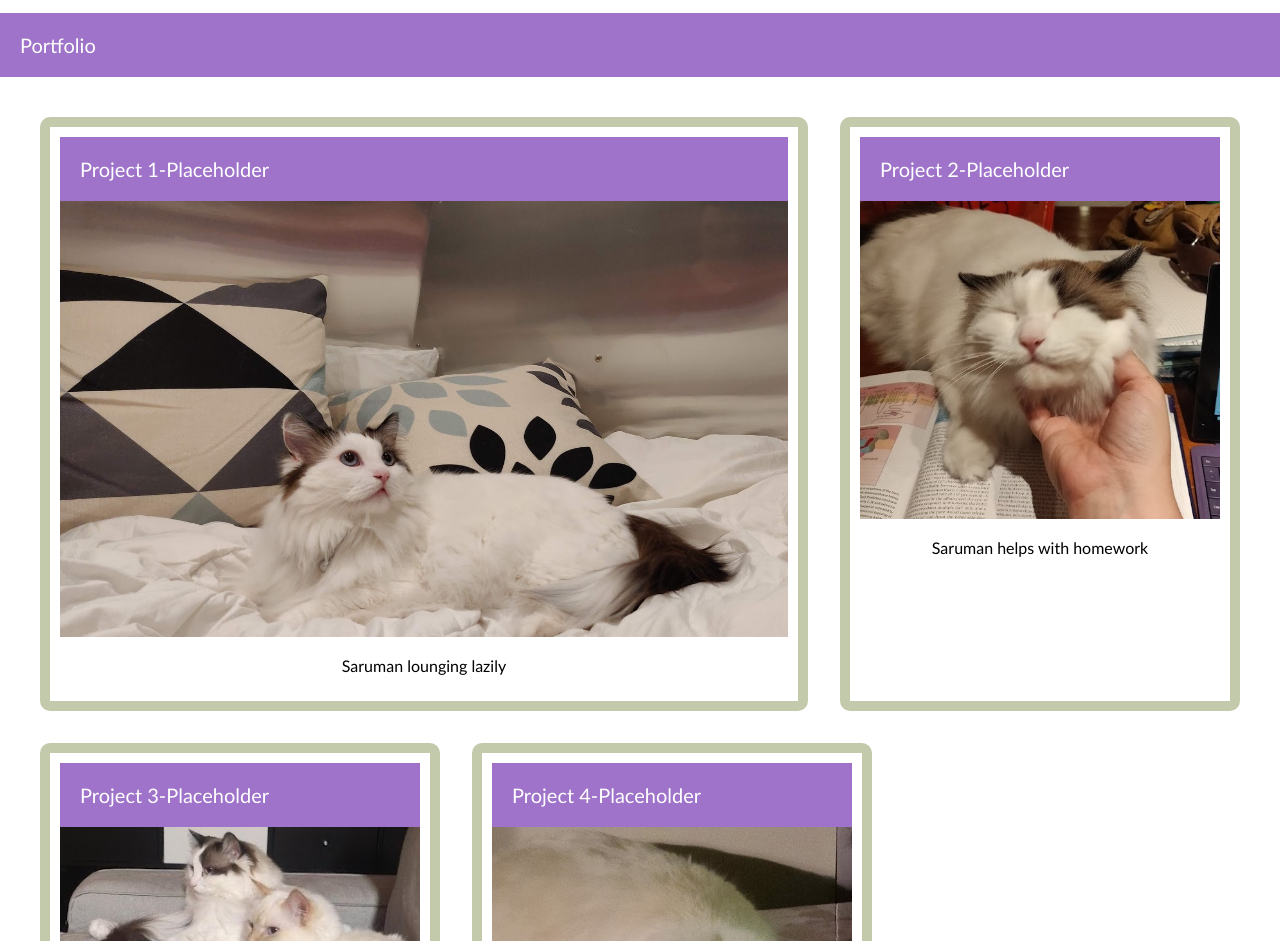
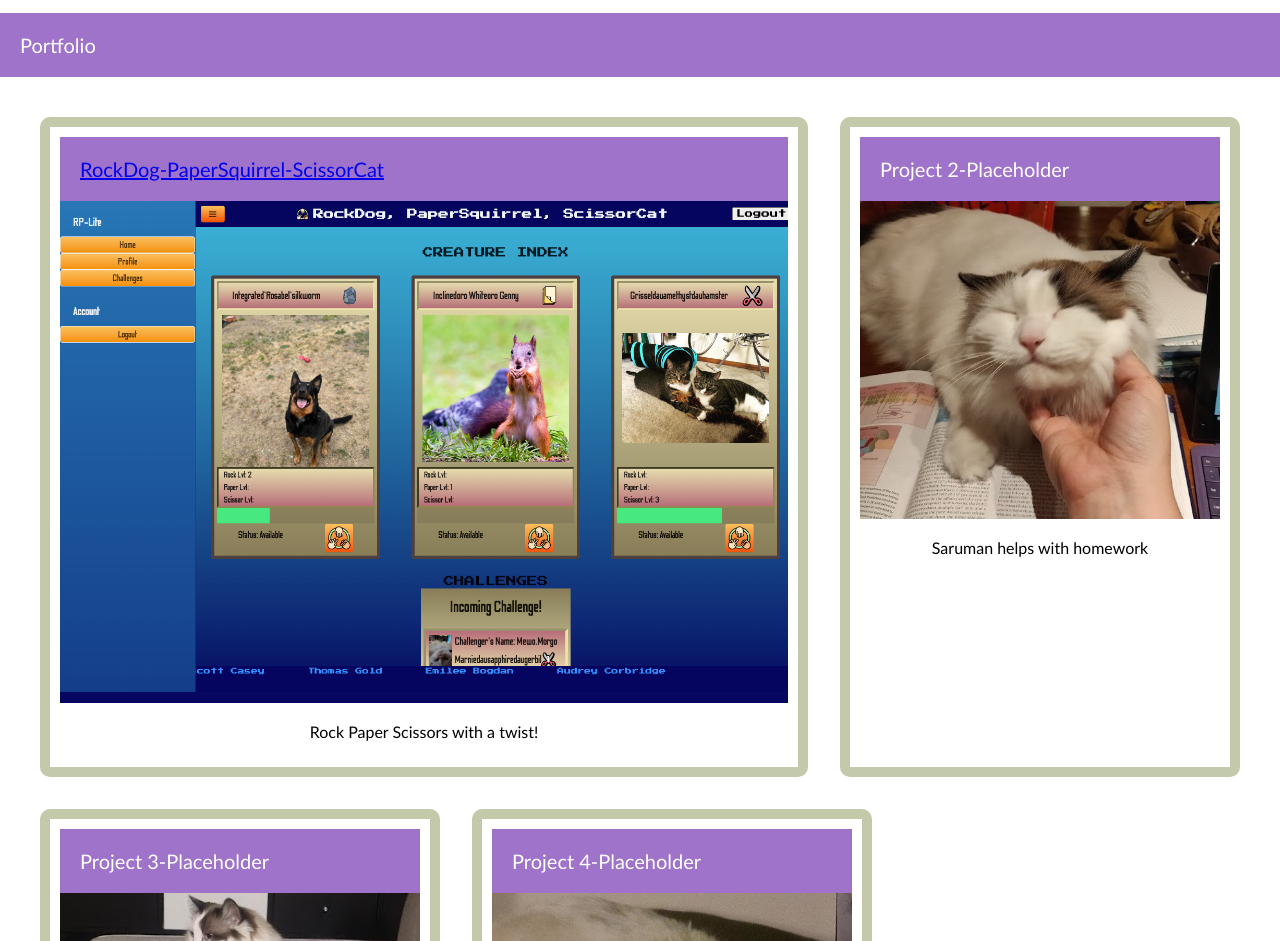
Before and after one commit to acorbridg/Portfolio-AC, a plain HTML site: page index.html in a window 1280 px wide. Shown: the part 620-1561 px from the top of the page. Drawn offline with Linux system fonts and the light colour scheme.

Commit message:
adding RP-lite to placeholder1

```diff
--- a/index.html
+++ b/index.html
@@ -38,9 +38,9 @@
         <header>Portfolio</header>
       <div class="Portfolio">
         <section class="Project-1">
-          <header>Project 1-Placeholder</header>
-          <img src="assets/Images/placeholder1.jpg" alt="" />
-          <p>Saruman lounging lazily</p>
+          <header> <a href="https://rplite.herokuapp.com/">RockDog-PaperSquirrel-ScissorCat</a></header>
+          <img src="assets/Images/Screenshot_RPlite.png" alt="" />
+          <p>Rock Paper Scissors with a twist!</p>
         </section>
         <section class="Project">
           <header>Project 2-Placeholder</header>
```
Also changed, not shown: assets/Images/Screenshot_RPlite.png (added).
